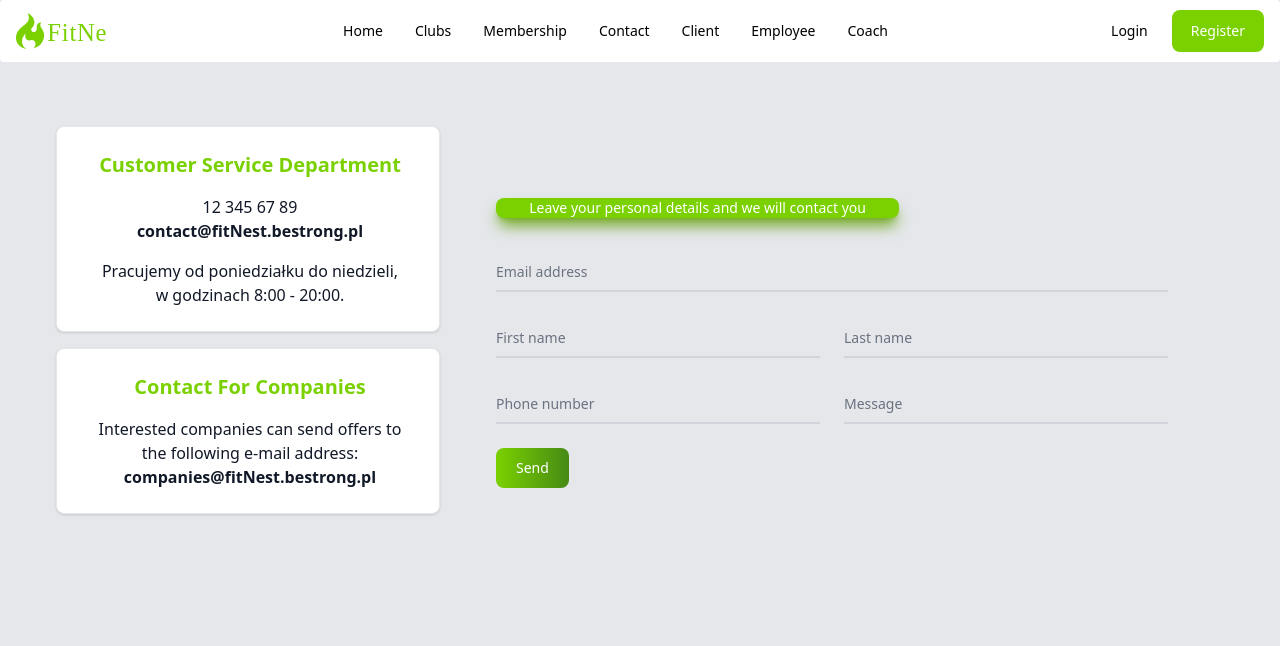
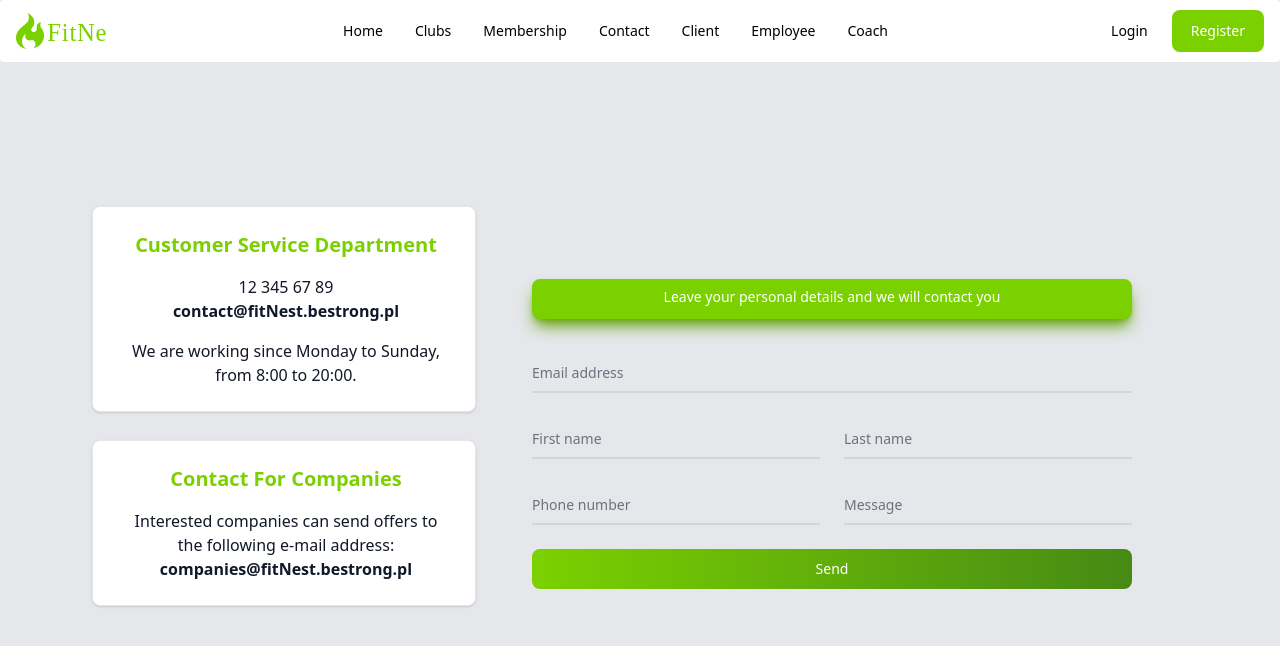
Before and after one commit to modul-sum-3/sum-front, a React (Create React App) app: page /contact in a window 1280 px wide. Shown: the top 646 px of the page. Built offline with nearby package versions, Linux system fonts and the light colour scheme.

Commit message:
Change style of contact page

```diff
--- a/src/pages/Contact.js
+++ b/src/pages/Contact.js
@@ -1,14 +1,14 @@
-import MainTemplate from '../templates/MainTemplate';
+import Navbar from '../components/Navbar';
 
 const Contact = () => {
   return (
-    <div>
-      <MainTemplate>
-        <div className="contact-container mx-10 flex flex-wrap">
-          <div>
+    <div className="flex h-max min-h-screen flex-col bg-gray-200">
+      <Navbar />
+      <div className="mx-10 mt-32 flex h-full  items-center justify-center">
+        <div className="flex flex-col justify-center gap-3">
           <span
             href="#"
-              className="grow-1 shrink-1 block max-w-sm basis-0 rounded-lg border border-gray-200 bg-white p-6 text-center shadow hover:bg-gray-100 dark:border-gray-700 dark:bg-gray-800 dark:hover:bg-gray-700"
+            className=" mt-4 block max-w-sm rounded-lg border border-gray-200 bg-white p-6 text-center shadow hover:bg-gray-100 dark:border-gray-700 dark:bg-gray-800 dark:hover:bg-gray-700"
           >
             <p className="ml-1 text-xl font-bold text-primary dark:text-gray-400">
               Customer Service Department
@@ -18,7 +18,7 @@ const Contact = () => {
               <span className="font-bold">contact@fitNest.bestrong.pl</span>
             </p>
             <p className="ml-1 mt-4 text-base font-normal text-gray-900 dark:text-gray-400">
-                Pracujemy od poniedziałku do niedzieli, <br /> w godzinach 8:00 - 20:00.
+              We are working since Monday to Sunday, <br /> from 8:00 to 20:00.
             </p>
           </span>
           <span
@@ -34,12 +34,12 @@ const Contact = () => {
             </p>
           </span>
         </div>
-          <div className="form-container shrink-1 grow-1 mx-14 mt-14 w-1/2 flex-1">
-            <p className="contact-form mb-8 mt-4 w-3/5 rounded-lg bg-primary text-center text-sm text-white shadow-lg shadow-lime-600 dark:text-gray-400">
+        <div className=" shrink-1 grow-1 mx-14 mt-14 w-1/2 ">
+          <p className="mb-8 mt-4  h-10 w-full rounded-lg bg-primary p-2 text-center text-sm text-white shadow-lg shadow-lime-600 dark:text-gray-400">
             Leave your personal details and we will contact you
           </p>
-            <form className="form">
-              <div className="group relative z-0 mb-6 w-full">
+          <form className="">
+            <div className=" relative z-0 mb-6 w-full">
               <input
                 type="email"
                 name="floating_email"
@@ -133,14 +133,13 @@ const Contact = () => {
             <button
               id="submitButton"
               type="submit"
-                className="rounded-lg bg-gradient-to-r from-primary to-green-100 px-5 py-2.5 text-center text-sm font-medium text-white hover:bg-gradient-to-br focus:outline-none focus:ring-4 focus:ring-primary"
+              className="w-full rounded-lg bg-gradient-to-r from-primary to-green-100 px-5 py-2.5 text-center text-sm font-medium text-white hover:bg-gradient-to-br focus:outline-none focus:ring-4 focus:ring-primary"
             >
               Send
             </button>
           </form>
         </div>
       </div>
-      </MainTemplate>
     </div>
   );
 };
```
Lines whose indentation alone changed are shown as unchanged.
